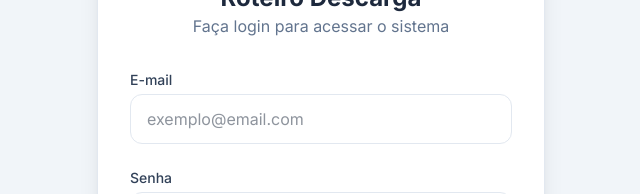
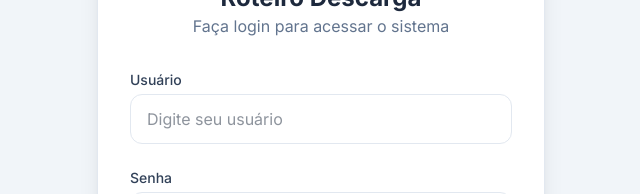
Before and after one commit to deco-verc/Descarrego, a Next.js app: page /login in a window 1280 px wide. Shown: the part 266-460 px from the top of the page, without its empty margins (319-959 px from the left). Built offline with nearby package versions, Linux system fonts and the light colour scheme; no server answers.

Commit message:
feat: switch login from email to username

```diff
--- a/src/app/login/page.tsx
+++ b/src/app/login/page.tsx
@@ -7,7 +7,7 @@ import { toast } from "sonner";
 import { LogIn, Loader2, Warehouse } from "lucide-react";
 
 export default function LoginPage() {
-  const [email, setEmail] = useState("");
+  const [username, setUsername] = useState("");
   const [password, setPassword] = useState("");
   const [loading, setLoading] = useState(false);
   const router = useRouter();
@@ -28,7 +28,7 @@ export default function LoginPage() {
     setLoading(true);
 
     const { error } = await supabase.auth.signInWithPassword({
-      email,
+      email: `${username}@sistema.local`,
       password,
     });
 
@@ -54,13 +54,13 @@ export default function LoginPage() {
 
         <form onSubmit={handleLogin} className="space-y-6">
           <div>
-            <label className="input-label">E-mail</label>
+            <label className="input-label">Usuário</label>
             <input
-              type="email"
-              value={email}
-              onChange={(e) => setEmail(e.target.value)}
+              type="text"
+              value={username}
+              onChange={(e) => setUsername(e.target.value)}
               className="w-full px-4 py-3 rounded-xl border border-slate-200 focus:ring-2 focus:ring-blue-500 focus:border-transparent outline-none transition-all"
-              placeholder="exemplo@email.com"
+              placeholder="Digite seu usuário"
               required
             />
           </div>
```
